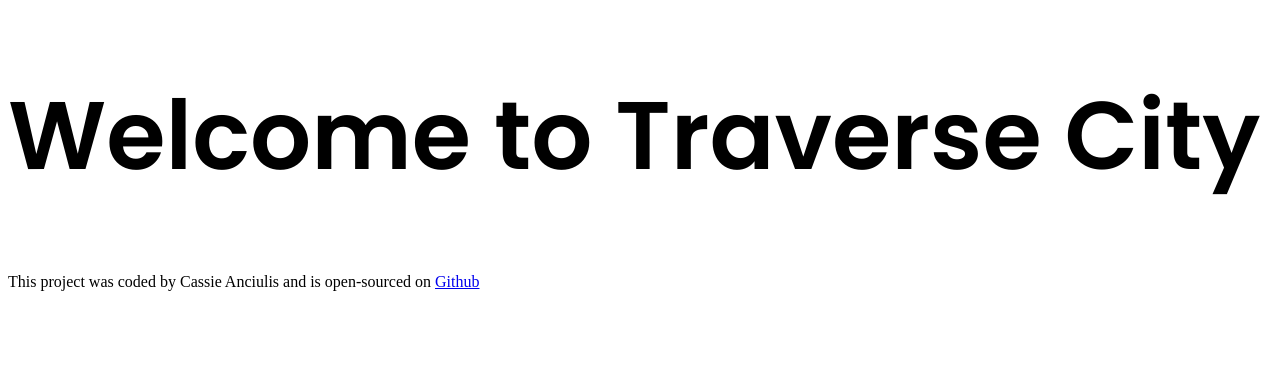
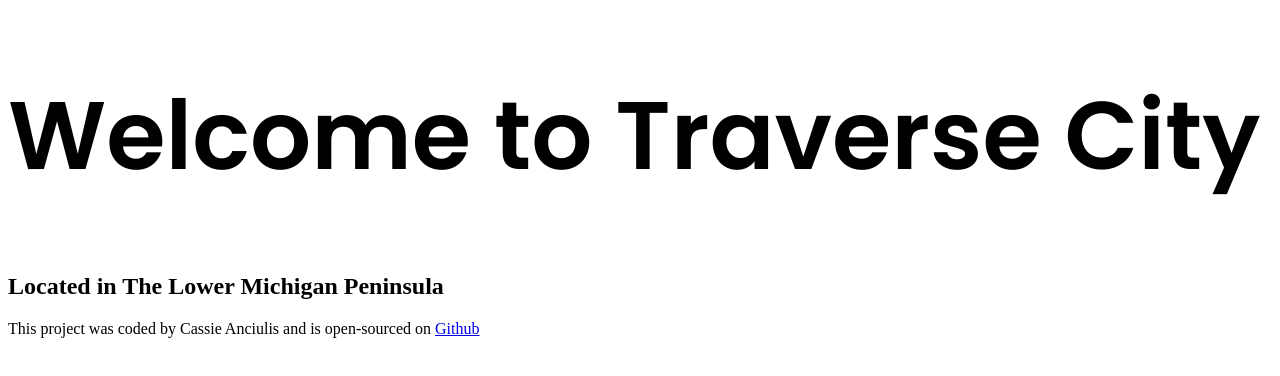
Before and after one commit to CodeWithCassie/traverse-city-travel-project, a plain HTML site: page index.html in a window 1280 px wide. Drawn offline with Linux system fonts and the light colour scheme.

Commit message:
Added subheader of homepage

```diff
--- a/index.html
+++ b/index.html
@@ -11,6 +11,7 @@
 </head>
 <body>
     <h1>Welcome to Traverse City</h1>
+    <h2>Located in The Lower Michigan Peninsula</h2>
 </body>
 <footer>This project was coded by Cassie Anciulis and is open-sourced on <a href="https://github.com/CodeWithCassie/traverse-city-travel-project" target="_blank">Github</a></footer>
 </html>
```
